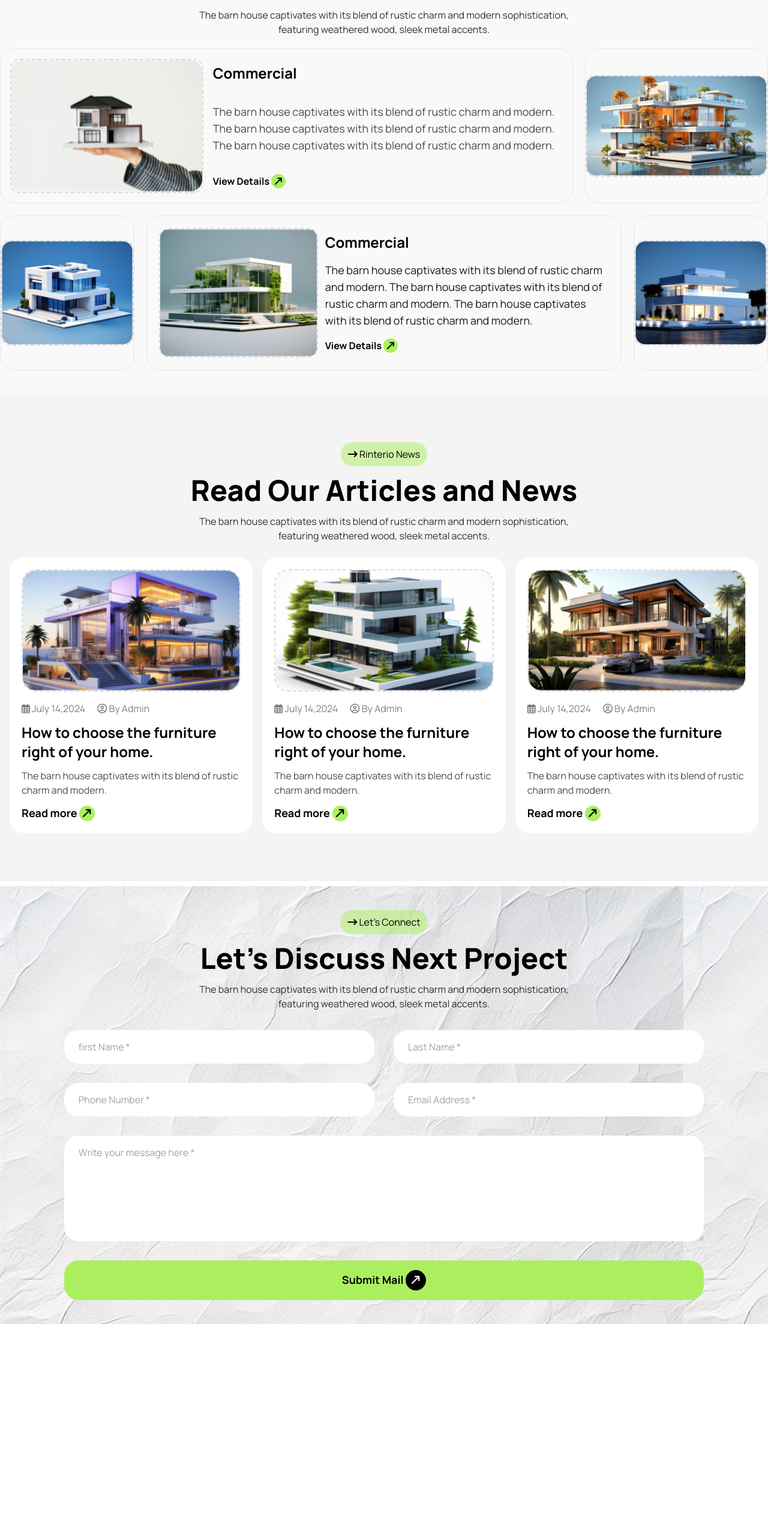
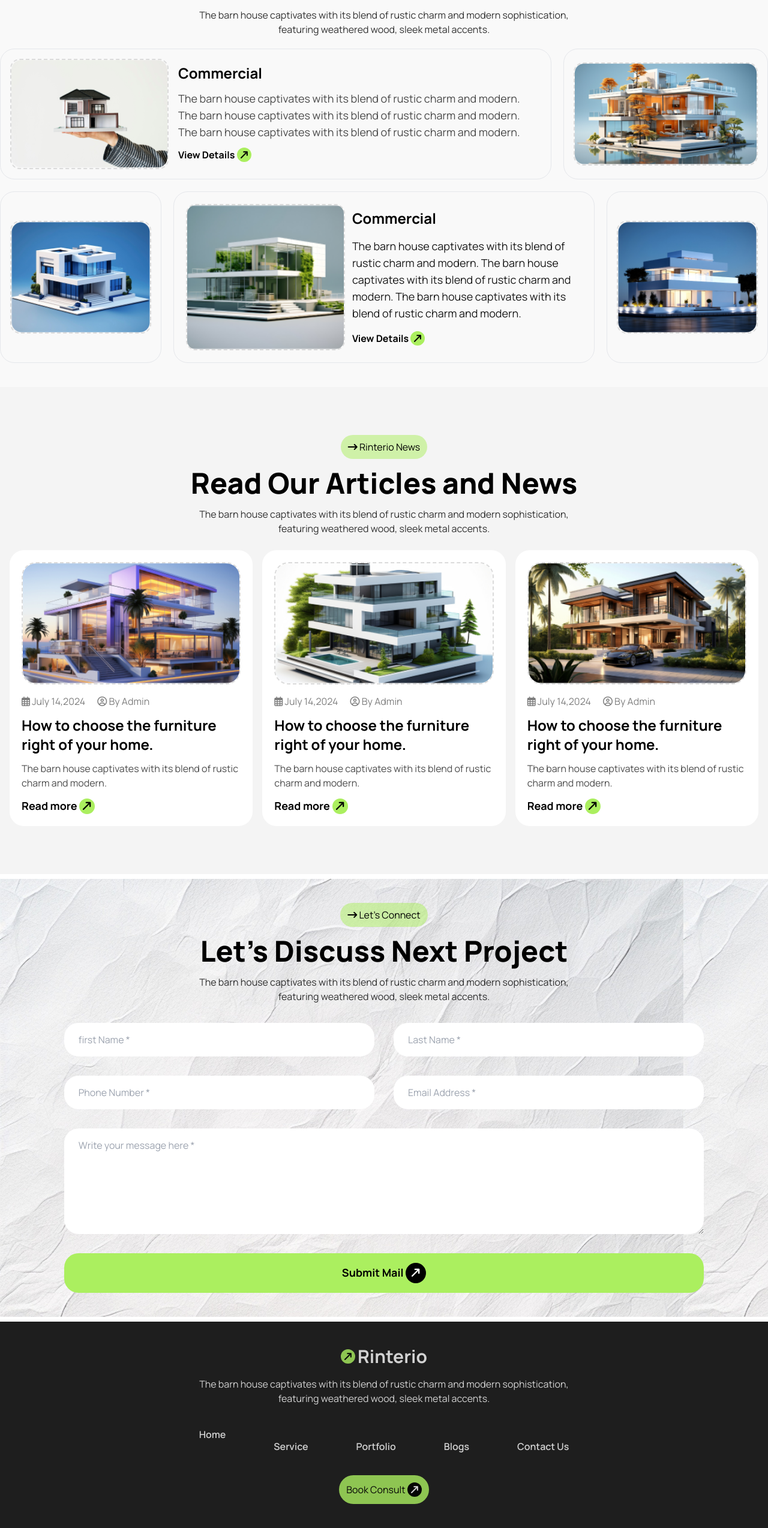
Before and after one commit to Rocky3698/Frontend_Assignment_3, a plain HTML site: page index.html in a window 1280 px wide. Shown: the part 2271-4818 px from the top of the page at 60% size. Before the commit the page ends 4486 px from the top, so only its background shows below. Drawn offline with nearby package versions, Linux system fonts and the light colour scheme.

Commit message:
footer section completed

```diff
--- a/index.html
+++ b/index.html
@@ -26,7 +26,10 @@
                         'manrope': ['Manrope', 'sans-serif']
                     },
                     gridTemplateColumns: {
-                        '16': 'repeat(16, minmax(0, 1fr))',
+                        '18': 'repeat(18, minmax(0, 1fr))',
+                    },
+                    gridColumn: {
+                        'span-13': 'span 13 / span 13',
                     },
                     backgroundImage: {
                         'paper': "url('./assets/bg.jpg')",
@@ -213,11 +216,11 @@
                         of rustic
                         charm and modern sophistication, featuring weathered wood, sleek metal accents.</p>
                 </div>
-                <div class="grid md:grid-cols-16 grid-cols-1 md:grid-rows-2 gap-5">
-                    <div class="md:col-span-12 md:flex gap-4 border rounded-3xl p-4 order-1">
+                <div class="grid md:grid-cols-18 grid-cols-1 gap-5">
+                    <div class="md:col-span-13 md:flex gap-4 border rounded-3xl p-4 order-1">
                         <img class="rounded-2xl border-[#dbdbdb] border-2 border-dashed w-full md:w-auto object-cover object-center"
                             src="./assets/img1.png" alt="">
-                        <div class="flex flex-col justify-between space-y-3 items-start py-2">
+                        <div class="space-y-3 py-2">
                             <h4 class="text-2xl font-bold">Commercial</h4>
                             <p class="opacity-70 text-lg">The barn house captivates with its blend of rustic charm and
                                 modern. The barn house
@@ -230,19 +233,19 @@
                             </button>
                         </div>
                     </div>
-                    <div class="md:col-span-4 border rounded-3xl flex items-center justify-center order-2 p-3 md:p-0">
-                        <img class="rounded-2xl border-[#dbdbdb] border-2 border-dashed w-full md:w-auto object-cover object-center"
+                    <div class="md:col-span-5 border rounded-3xl flex items-center justify-center order-2 p-4">
+                        <img class="rounded-2xl border-[#dbdbdb] border-2 border-dashed w-full object-cover object-center"
                             src="./assets/img2.png" alt="">
                     </div>
                     <div
-                        class="md:col-span-3 border flex items-center justify-center rounded-3xl md:order-3 order-5 py-4">
-                        <img class="rounded-2xl border-[#dbdbdb] border-2 border-dashed w-11/12 md:w-auto object-cover object-center"
+                        class="md:col-span-4 border flex items-center justify-center rounded-3xl md:order-3 order-5 p-4">
+                        <img class="rounded-2xl border-[#dbdbdb] border-2 border-dashed w-full object-cover object-center"
                             src="./assets/img3.png" alt="">
                     </div>
                     <div class="md:col-span-10 md:flex gap-3 border rounded-3xl p-5 order-4 ">
                         <img class="rounded-2xl border-[#dbdbdb] border-2 border-dashed w-full md:w-auto object-cover object-center"
                             src="./assets/img4.png" alt="">
-                        <div class="flex flex-col justify-between items-start space-y-4 py-2">
+                        <div class="space-y-4 py-2">
                             <h4 class="text-2xl font-bold">Commercial</h4>
                             <p class="opacity-90 text-lg">The barn house captivates with its blend of rustic charm and
                                 modern. The barn house
@@ -255,12 +258,11 @@
                             </button>
                         </div>
                     </div>
-                    <div class="md:col-span-3 flex justify-center items-center border rounded-3xl order-5 py-4">
-                        <img class="rounded-2xl border-[#dbdbdb] border-2 border-dashed w-11/12 md:w-auto object-cover object-center"
+                    <div class="md:col-span-4 flex justify-center items-center border rounded-3xl order-5 p-4">
+                        <img class="rounded-2xl border-[#dbdbdb] border-2 border-dashed w-full object-cover object-center"
                             src="./assets/img5.png" alt="">
                     </div>
-                    <div
-                        class="md:col-span-3 flex justify-center items-center border rounded-3xl md:order-5 md:hidden order-3 py-4">
+                    <div class="flex justify-center items-center border rounded-3xl md:order-5 md:hidden order-3 py-4">
                         <img class="rounded-2xl border-[#dbdbdb] border-2 border-dashed w-11/12 md:w-auto object-cover object-center"
                             src="./assets/img5.png" alt="">
                     </div>
@@ -275,7 +277,7 @@
                         <i class="fa-solid fa-arrow-right-long"></i>
                         Rinterio News
                     </button>
-                    <h3 class="md:text-5xl text-3xl font-extrabold">Read Our Articles and News</h3>
+                    <h3 class="md:text-5xl text-2xl font-extrabold">Read Our Articles and News</h3>
                     <p class="opacity-80 md:w-1/2 mx-auto md:text-base text-sm">The barn house captivates with its blend
                         of rustic charm and modern sophistication, featuring weathered wood, sleek metal accents.</p>
                 </div>
@@ -392,7 +394,28 @@
             </div>
         </section>
     </main>
-    <footer></footer>
+    <footer class="bg-[#1e1e1e] text-white">
+        <div
+            class="text-center flex flex-col justify-center items-center gap-4 container mx-auto py-10 opacity-80 px-4 md:px-auto">
+            <div class="flex items-center gap-1 text-black">
+                <i class="fa-solid fa-arrow-right-long -rotate-45 p-1 bg-action rounded-full"></i>
+                <h3 class="font-bold text-3xl text-white">Rinterio</h3>
+            </div>
+            <p class="md:w-1/2">The barn house captivates with its blend of rustic charm and modern sophistication,
+                featuring weathered wood, sleek metal accents.</p>
+            <ul class="md:flex gap-20 font-semibold space-y-5 my-5">
+                <li>Home</li>
+                <li>Service</li>
+                <li>Portfolio</li>
+                <li>Blogs</li>
+                <li>Contact Us</li>
+            </ul>
+            <button class="bg-action w-full md:w-auto p-3 rounded-3xl text-black">
+                Book Consult
+                <i class="fa-solid fa-arrow-right-long -rotate-45 text-white bg-black p-1 rounded-full"></i>
+            </button>
+        </div>
+    </footer>
 </body>
 
 </html>
```
